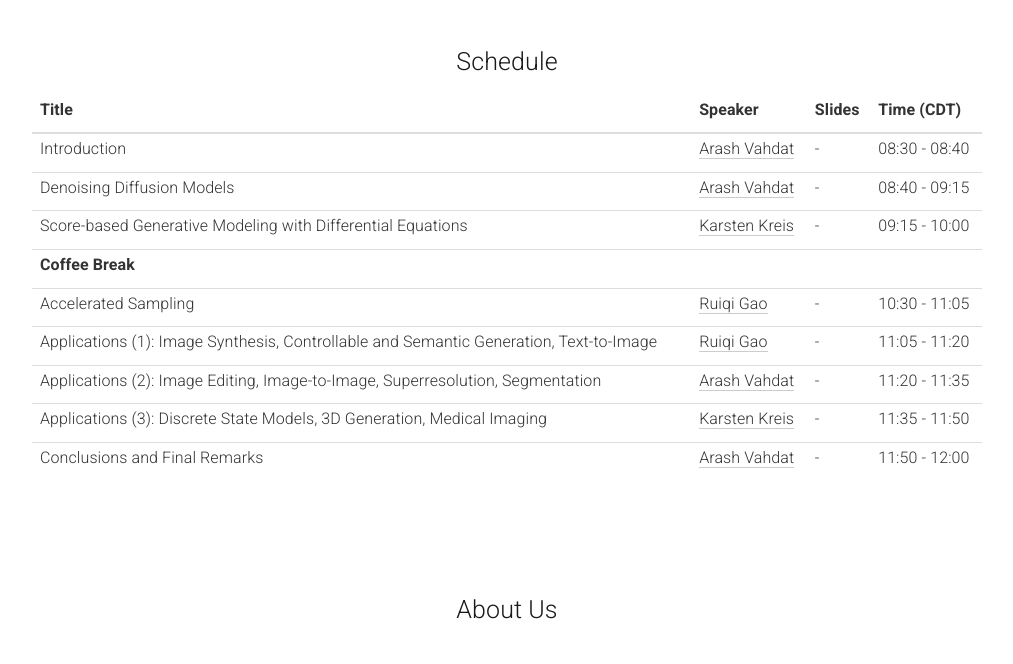
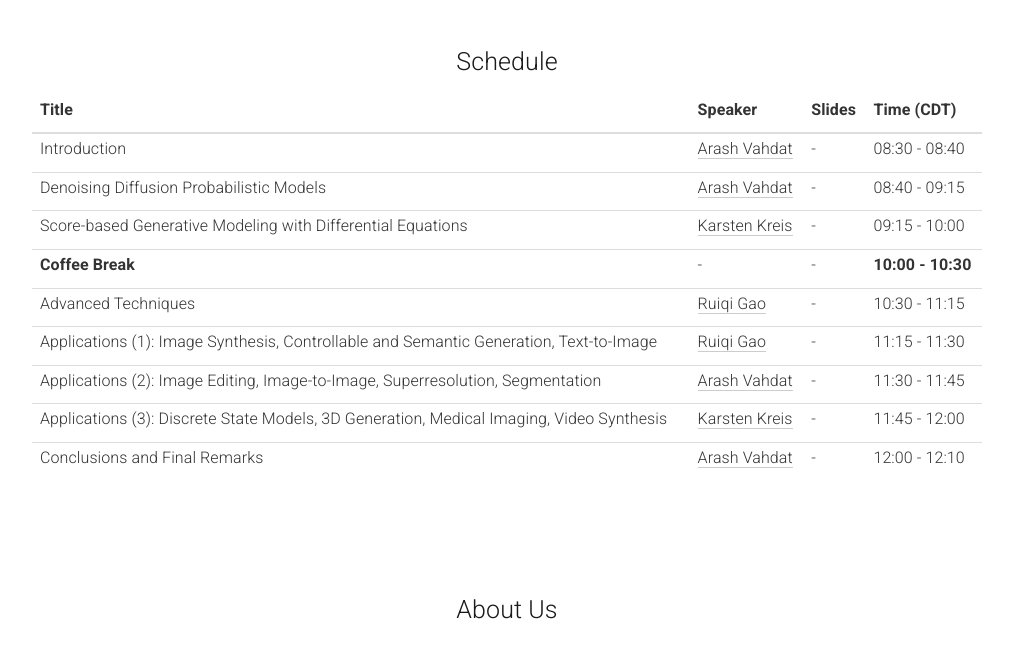
Before and after one commit to cvpr2022-tutorial-diffusion-models/cvpr2022-tutorial-diffusion-models.github.io, a plain HTML site: page index.html in a window 1280 px wide. Shown: the part 1773-2437 px from the top of the page, without its empty margins (133-1146 px from the left). Drawn offline with nearby package versions, Linux system fonts and the light colour scheme.

Commit message:
updated the schedule

```diff
--- a/index.html
+++ b/index.html
@@ -72,7 +72,7 @@
   <div class="col-xs-12">
   <center><h2><b>CVPR 2022 Tutorial:</b></h2></center><br>
     <center><h1>Denoising Diffusion-based Generative Modeling: <br> Foundations and Applications</h1></center>
-        <center><b>Dates</b>: Sunday June 19, 8:30 am - 12:00 pm (CDT)
+        <center><b>Dates</b>: Sunday June 19, 8:30 am - 12:10 pm (CDT)
         <!--
         <font color="#76b900"><b><a target="_blank" href="https://www.youtube.com/watch?v=n0p1zz0ZFiY">Live Session Recording</a></b></font></center>
         <center><b>Time slot 2</b>: <strike>Sunday 23 August, 6:30 am - 8:00 am (PDT)</strike>, <font color="#76b900"><b><a target="_blank" href="https://www.youtube.com/watch?v=mYD783Z-wb8">Live Session Recording</a></b></font></center>
@@ -187,7 +187,7 @@
         </tr>
 
         <tr>
-            <td>Denoising Diffusion Models</td>
+            <td>Denoising Diffusion Probabilistic Models</td>
             <td><a href="http://arashvahdat.com">Arash Vahdat</a></td>
             <td>-</td>
             <td>08:40 - 09:15</td>
@@ -201,44 +201,44 @@
         </tr>
         <tr>
           <td><b>Coffee Break</b></td>
-          <td> </td>
-          <td> </td>
-          <td> </td>
+          <td> - </td>
+          <td> - </td>
+          <td><b>10:00 - 10:30</b></td>
         </tr>
 
         <tr>
-            <td>Accelerated Sampling</td>
+            <td>Advanced Techniques</td>
             <td><a href="https://ruiqigao.github.io/">Ruiqi Gao</a></td>
             <td>-</td>
-            <td>10:30 - 11:05</td>
+            <td>10:30 - 11:15</td>
         </tr>
 
         <tr>
             <td>Applications (1): Image Synthesis, Controllable and Semantic Generation, Text-to-Image</td>
             <td><a href="https://ruiqigao.github.io/">Ruiqi Gao</a></td>
             <td>-</td>
-            <td>11:05 - 11:20</td>
+            <td>11:15 - 11:30</td>
         </tr>
 
         <tr>
             <td>Applications (2): Image Editing, Image-to-Image, Superresolution, Segmentation</td>
             <td><a href="http://arashvahdat.com">Arash Vahdat</a></td>
             <td>-</td>
-            <td>11:20 - 11:35</td>
+            <td>11:30 - 11:45</td>
         </tr>
 
         <tr>
-            <td>Applications (3): Discrete State Models, 3D Generation, Medical Imaging</td>
+            <td>Applications (3): Discrete State Models, 3D Generation, Medical Imaging, Video Synthesis</td>
             <td><a href="https://karstenkreis.github.io/">Karsten Kreis</a></td>
             <td>-</td>
-            <td>11:35 - 11:50</td>
+            <td>11:45 - 12:00</td>
         </tr>
 
         <tr>
             <td>Conclusions and Final Remarks</td>
             <td><a href="http://arashvahdat.com">Arash Vahdat</a></td>
             <td>-</td>
-            <td>11:50 - 12:00</td>
+            <td>12:00 - 12:10</td>
         </tr>
 
 
```
